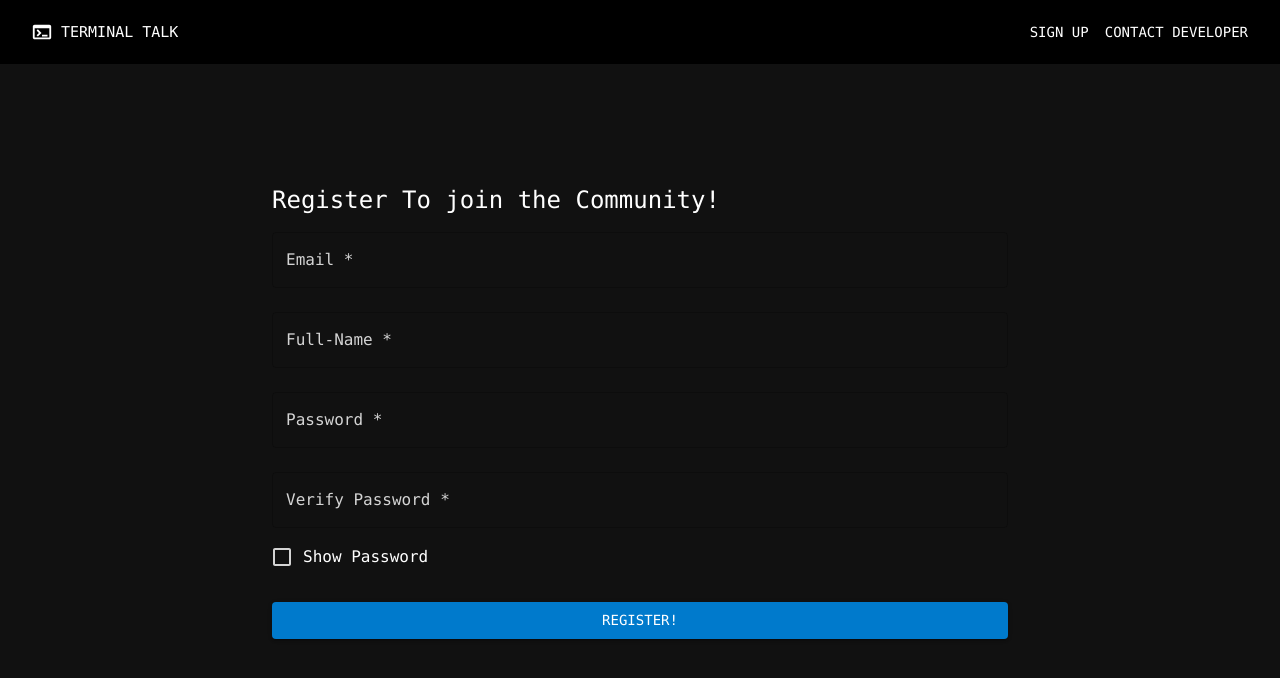
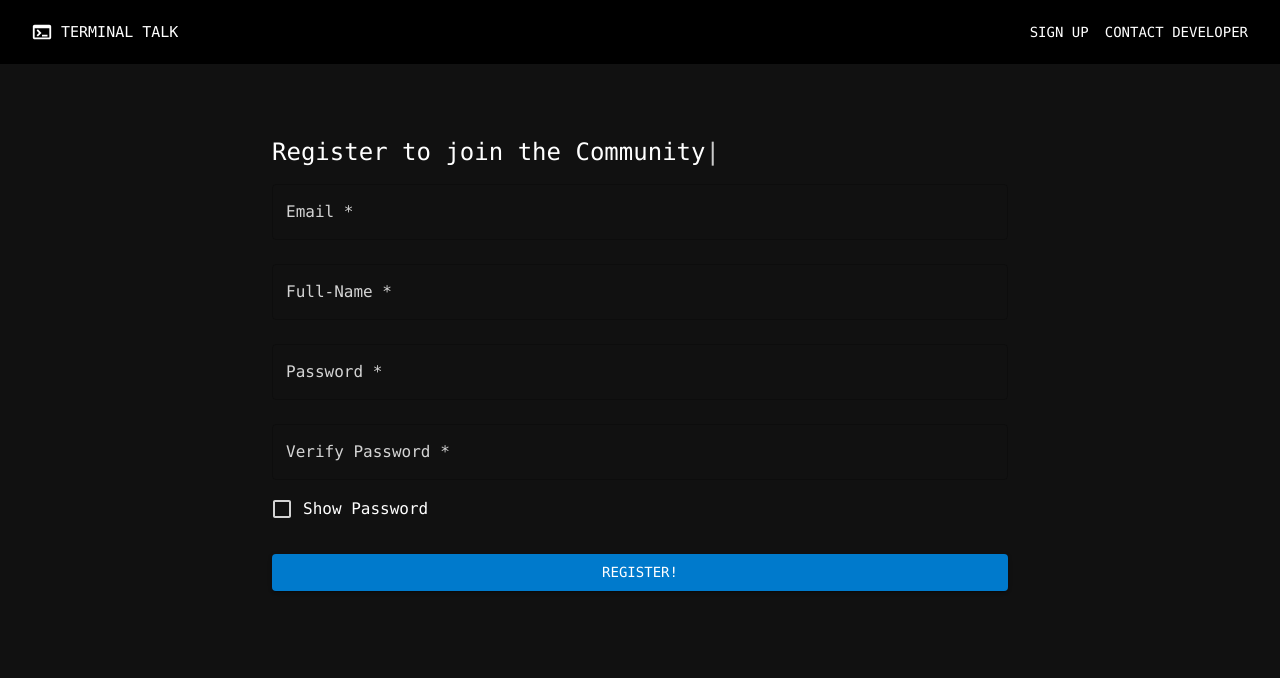
Before and after one commit to Jacob-Petersen-1/Veteran-Connect, a React (Create React App) app in the folder client/: page /register in a window 1280 px wide. Shown: the top 678 px of the page. Built offline with nearby package versions, Linux system fonts and the light colour scheme.

Commit message:
Removed Unused Console.log + Added TypeWriter Effect To register Page

```diff
--- a/client/src/components/Profile/Profile.jsx
+++ b/client/src/components/Profile/Profile.jsx
@@ -84,8 +84,6 @@ const Profile = () => {
 
   return (
     <Container sx={{ maxWidth: "100%" }}>
-      {console.log(user)}
-      {console.log(profile)}
       <Grid container spacing={3}>
         <Grid item xs={12}>
           <Paper
--- a/client/src/components/RegisterComponent/RegisterComponent.jsx
+++ b/client/src/components/RegisterComponent/RegisterComponent.jsx
@@ -14,6 +14,7 @@ import Box from "@mui/material/Box";
 import Grid from "@mui/material/Grid";
 import Typography from "@mui/material/Typography";
 import { Alert, AlertTitle } from "@mui/material";
+import Typewriter from "../TypeWriter/TypeWriter";
 
 const RegisterComponent = () => {
   const [passwordError, setPasswordError] = useState(false);
@@ -60,9 +61,7 @@ const RegisterComponent = () => {
           onSubmit={handleSubmit}
           sx={{ mt: 1 }}
         >
-          <Typography paddingTop="3rem" component="h1" variant="h5">
-            Register To join the Community!
-          </Typography>
+          <Typewriter text={"Register to join the Community"} variant={"h5"}/>
           <TextField
             margin="normal"
             required
```
